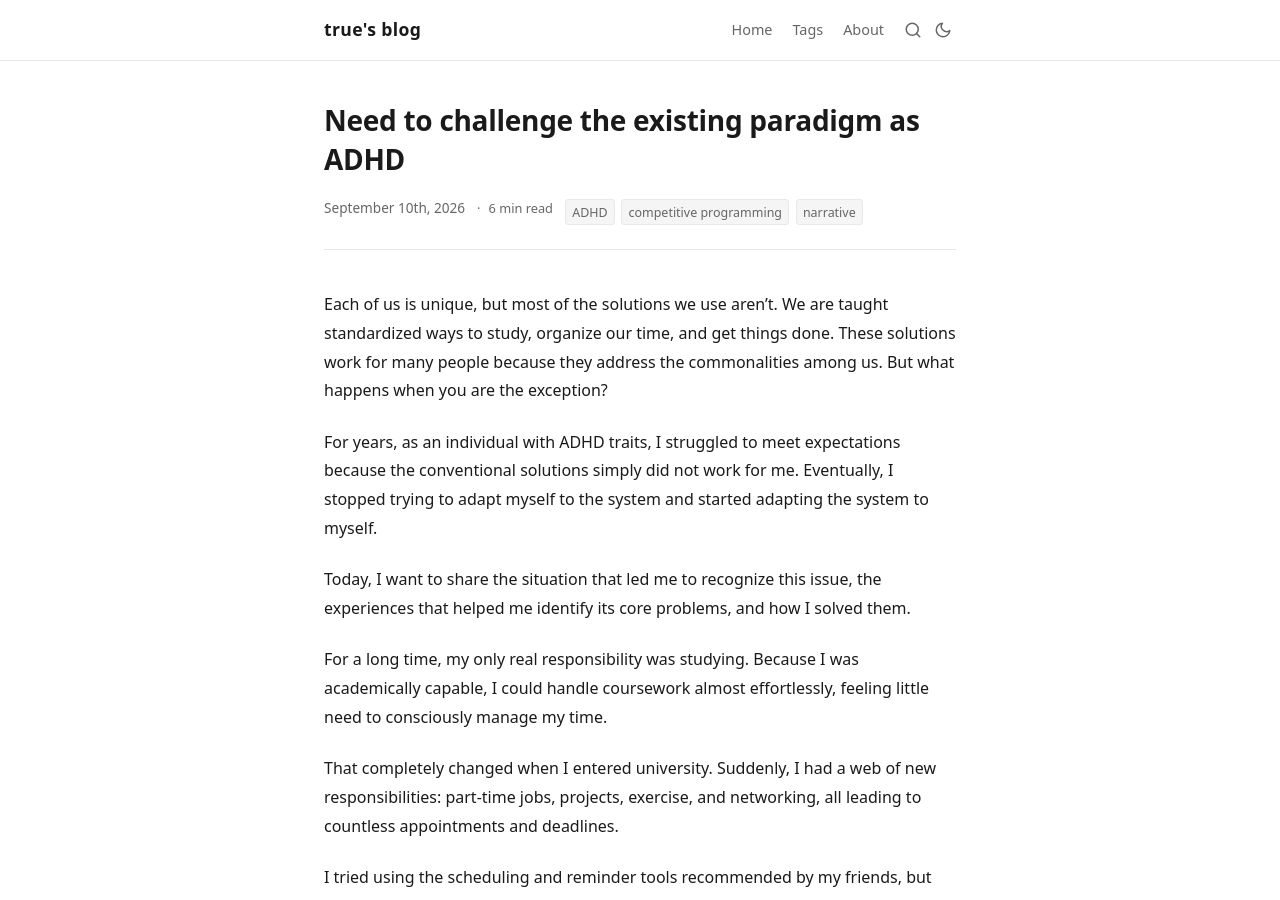
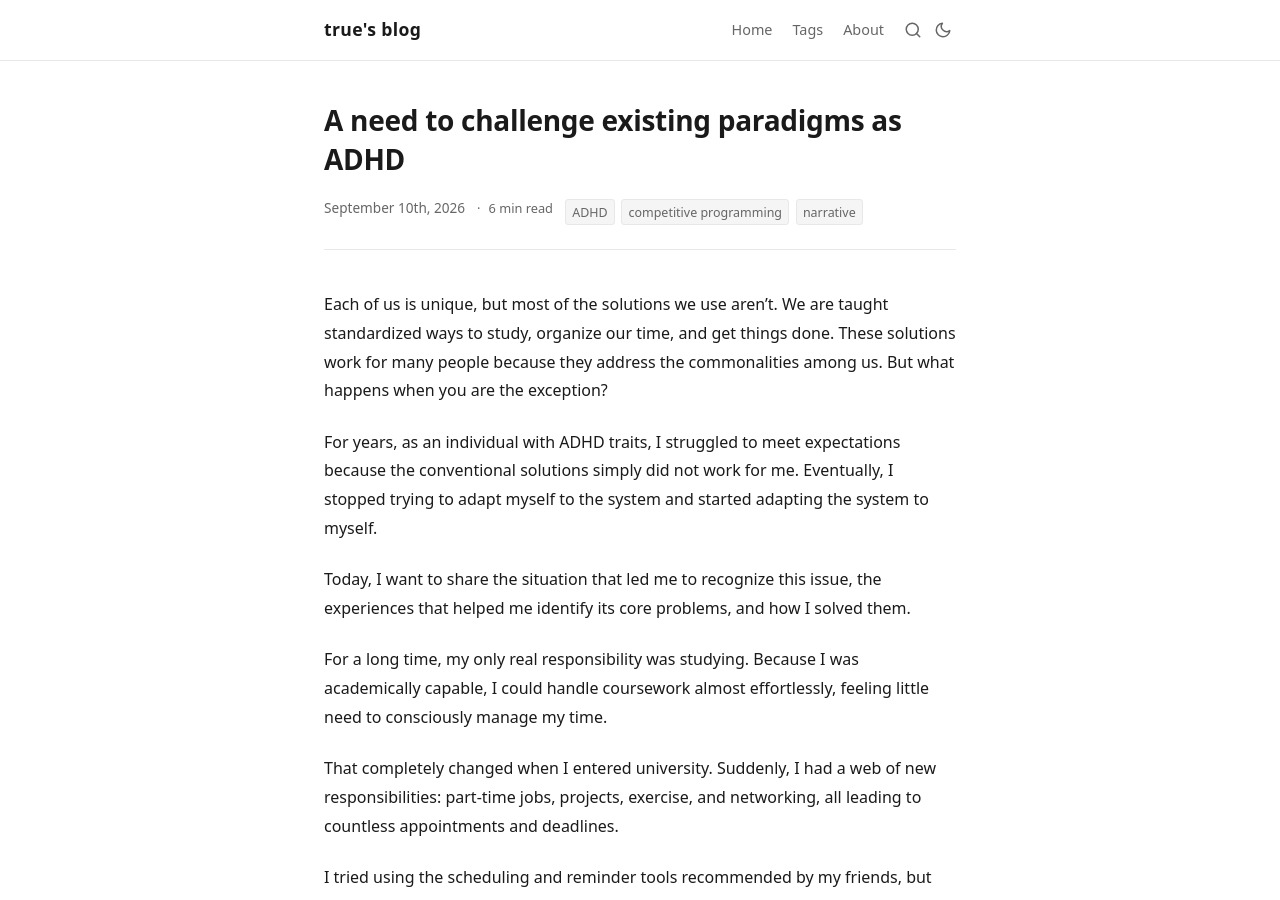
Before and after one commit to TrueRyoB/blog, a Jekyll site: the page built from _posts/2026-09-10-personal-narrative-adhd.md, in a window 1280 px wide and 900 px high. Built offline with Jekyll 4.4.1, drawn with Linux system fonts in a browser that asks for light colours.

Commit message:
2026-09-10

```diff
--- a/_posts/2026-09-10-personal-narrative-adhd.md
+++ b/_posts/2026-09-10-personal-narrative-adhd.md
@@ -1,6 +1,6 @@
 ---
 layout: post
-title: "Need to challenge the existing paradigm as ADHD"
+title: "A need to challenge existing paradigms as ADHD"
 date: 2026-09-10
 tags: [ADHD, competitive programming, narrative]
 description: "it is my personal narrative as a uni student."
```
